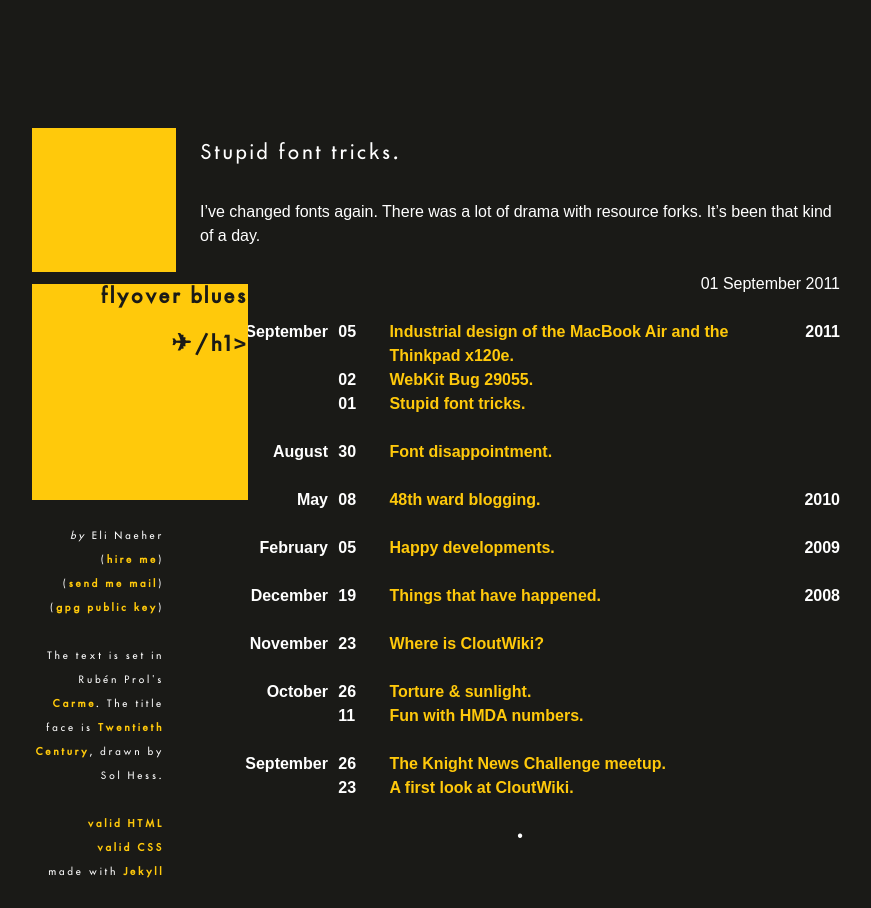
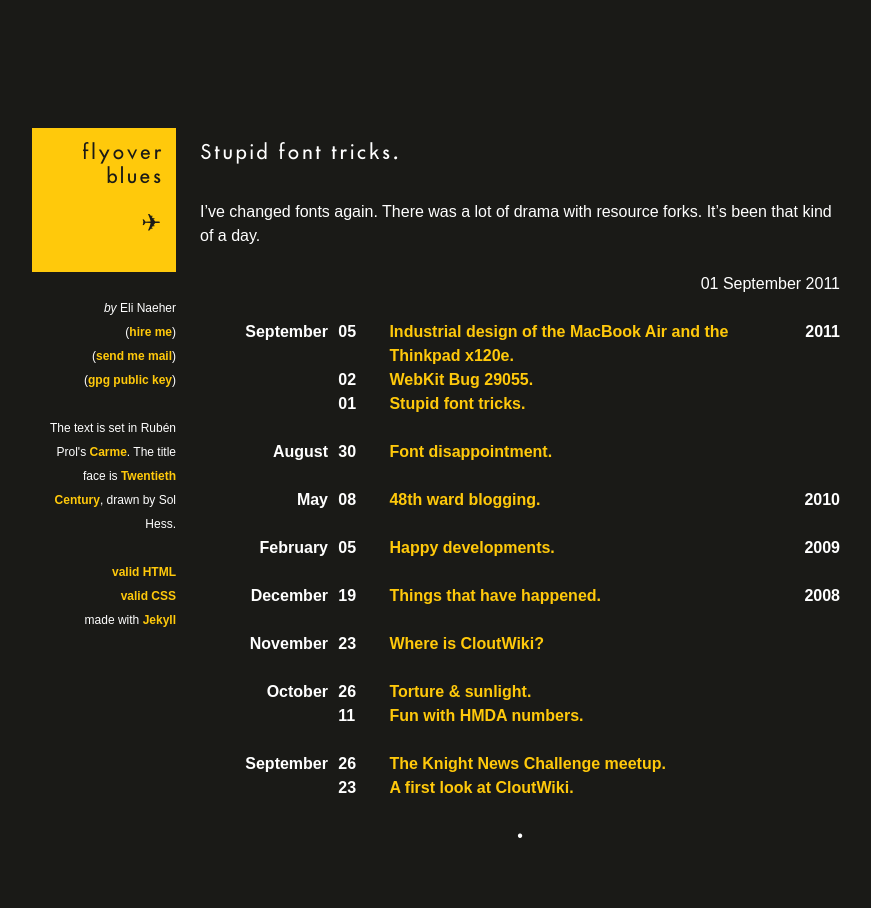
Before and after one commit to enaeher/blog, a Jekyll site: the page built from _posts/2011-09-01-fonts-again.md, in a window 1280 px wide. Shown: the whole page, without its empty margins (312-1183 px from the left). Built offline with Jekyll 4.4.1, drawn with Linux system fonts in a browser that asks for light colours; some web fonts are replaced.

Commit message:
add plane back in to logo

```diff
--- a/_layouts/default.html
+++ b/_layouts/default.html
@@ -39,7 +39,7 @@
     </div>
     <div id="masthead" class="column">
       <a href="/" id="logotype">
-	<h1>flyover blues<br><br>&#x2708;/h1>
+	<h1>flyover blues<br><br>&#x2708;</h1>
       </a>
       <p>
 	<i>by</i> Eli Naeher
```
